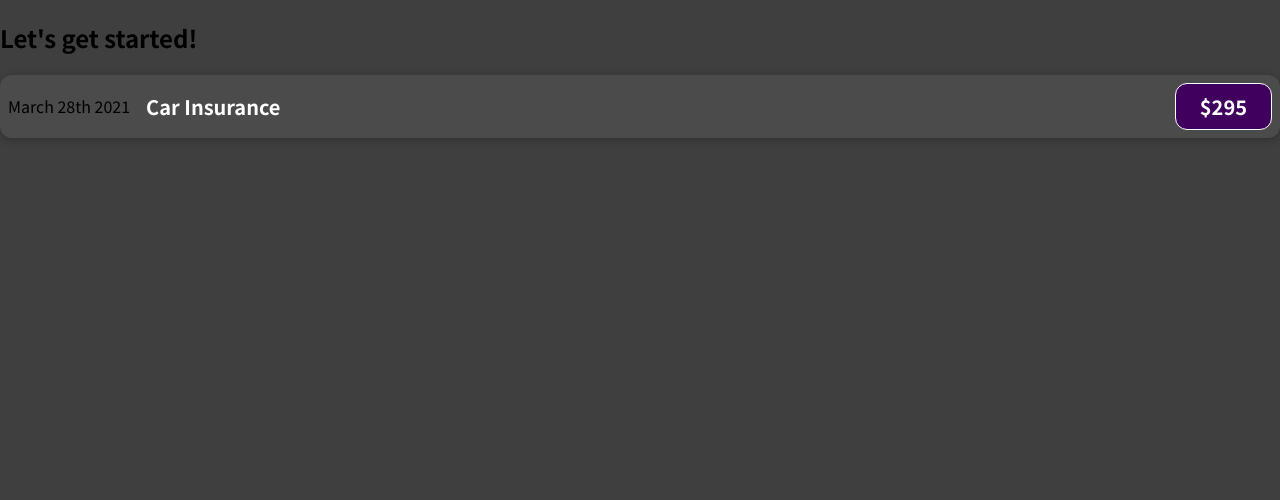
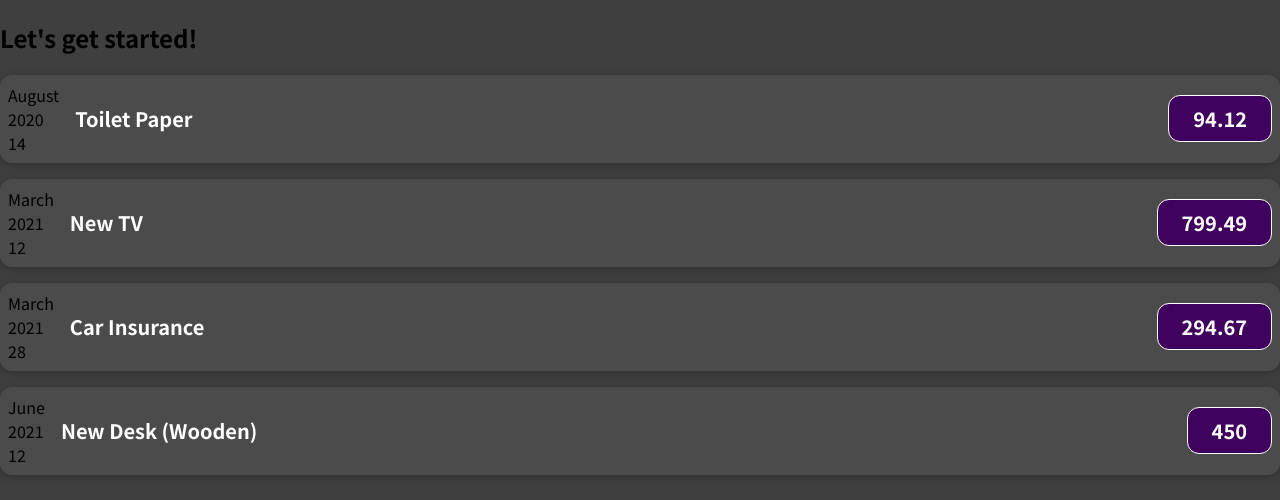
Before and after one commit to shivang101/Expense-Tracker, a JavaScript app: page / in a window 1280 px wide. Shown: the top 500 px of the page. Built offline with nearby package versions, Linux system fonts and the light colour scheme.

Commit message:
added reusable components

```diff
--- a/src/App.js
+++ b/src/App.js
@@ -1,10 +1,51 @@
 import ExpenseItem from "./components/ExpenseItem";
 
 function App() {
+  const expenses = [
+    {
+      id: "e1",
+      title: "Toilet Paper",
+      amount: 94.12,
+      date: new Date(2020, 7, 14),
+    },
+    { id: "e2", title: "New TV", amount: 799.49, date: new Date(2021, 2, 12) },
+    {
+      id: "e3",
+      title: "Car Insurance",
+      amount: 294.67,
+      date: new Date(2021, 2, 28),
+    },
+    {
+      id: "e4",
+      title: "New Desk (Wooden)",
+      amount: 450,
+      date: new Date(2021, 5, 12),
+    },
+  ];
+
   return (
     <div>
       <h2>Let's get started!</h2>
-      <ExpenseItem />
+      <ExpenseItem
+        title={expenses[0].title}
+        amount={expenses[0].amount}
+        date={expenses[0].date}
+      />
+      <ExpenseItem
+        title={expenses[1].title}
+        amount={expenses[1].amount}
+        date={expenses[1].date}
+      />
+      <ExpenseItem
+        title={expenses[2].title}
+        amount={expenses[2].amount}
+        date={expenses[2].date}
+      />
+      <ExpenseItem
+        title={expenses[3].title}
+        amount={expenses[3].amount}
+        date={expenses[3].date}
+      />
     </div>
   );
 }
--- a/src/components/ExpenseItem.js
+++ b/src/components/ExpenseItem.js
@@ -1,15 +1,21 @@
 import "./ExpenseItem.css";
 
-const ExpenseItem = () => {
-  const expenseDate = new Date(2021, 3, 28);
+const ExpenseItem = (props) => {
+  const month = props.date.toLocaleString("en-US", { month: "long" });
+  const day = props.date.toLocaleString("en-US", { day: "2-digit" });
+  const year = props.date.getFullYear();
 
   return (
     <div className="expense-item">
-      <div>March 28th 2021</div>
+      <div>
+        <div>{month}</div>
+        <div>{year}</div>
+        <div>{day}</div>
+      </div>
       <div className="expense-item__description">
-        <h2>Car Insurance</h2>
+        <h2>{props.title}</h2>
       </div>
-      <div className="expense-item__price">$295</div>
+      <div className="expense-item__price">{props.amount}</div>
     </div>
   );
 };
```
Also changed, not shown: 1 other file (tests, documents, lock files or other folders).
